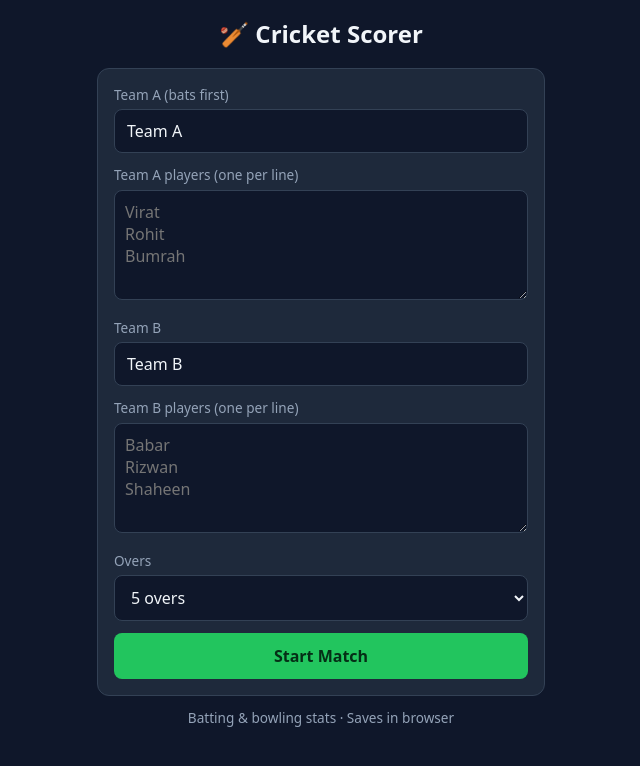
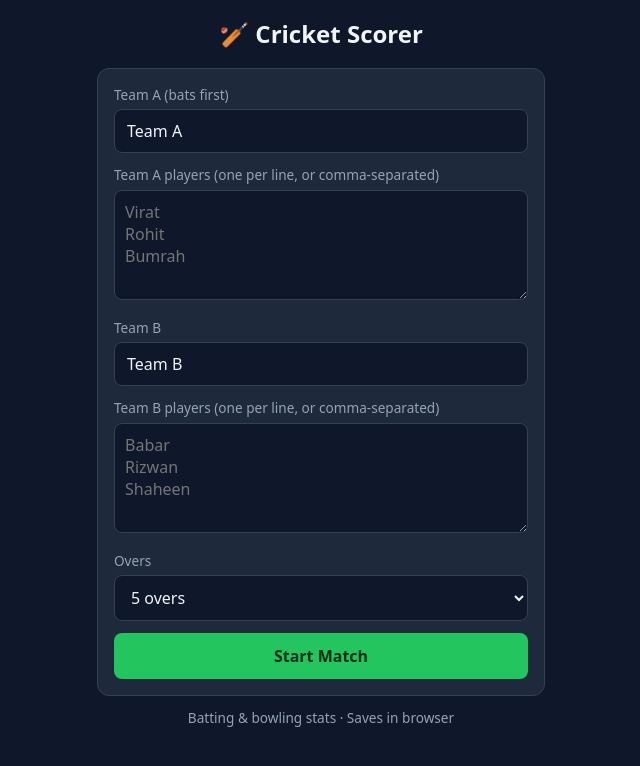
Before and after one commit to ankilosaurus/cricket-scoring, a Next.js app: page / in a window 1280 px wide. Shown: the top 766 px of the page, without its empty margins (319-959 px from the left). Built offline with nearby package versions, Linux system fonts and the light colour scheme.

Commit message:
Accept comma/semicolon-separated player names in Start Match form

```diff
--- a/app/page.tsx
+++ b/app/page.tsx
@@ -62,13 +62,13 @@ export default function Home() {
     !inn.needsNewBatsman && !inn.needsNewBowler;
 
   const parsePlayers = (t: string) =>
-    t.split("\n").map((s) => s.trim()).filter(Boolean).map((n) => makePlayer(n));
+    t.split(/[\n,;]+/).map((s) => s.trim()).filter(Boolean).map((n) => makePlayer(n));
 
   const startMatch = () => {
     const pa = parsePlayers(playersAText);
     const pb = parsePlayers(playersBText);
     if (pa.length < 2 || pb.length < 2) {
-      alert("Add at least 2 players per team (one name per line)");
+      alert("Add at least 2 players per team (one per line, or separated by commas)");
       return;
     }
     setMatch({
@@ -268,7 +268,7 @@ export default function Home() {
             <input value={teamA} onChange={(e) => setTeamA(e.target.value)} />
           </div>
           <div className="form-group">
-            <label>Team A players (one per line)</label>
+            <label>Team A players (one per line, or comma-separated)</label>
             <textarea value={playersAText} onChange={(e) => setPlayersAText(e.target.value)}
               placeholder={"Virat\nRohit\nBumrah"} rows={4} style={taStyle} />
           </div>
@@ -277,7 +277,7 @@ export default function Home() {
             <input value={teamB} onChange={(e) => setTeamB(e.target.value)} />
           </div>
           <div className="form-group">
-            <label>Team B players (one per line)</label>
+            <label>Team B players (one per line, or comma-separated)</label>
             <textarea value={playersBText} onChange={(e) => setPlayersBText(e.target.value)}
               placeholder={"Babar\nRizwan\nShaheen"} rows={4} style={taStyle} />
           </div>
```
